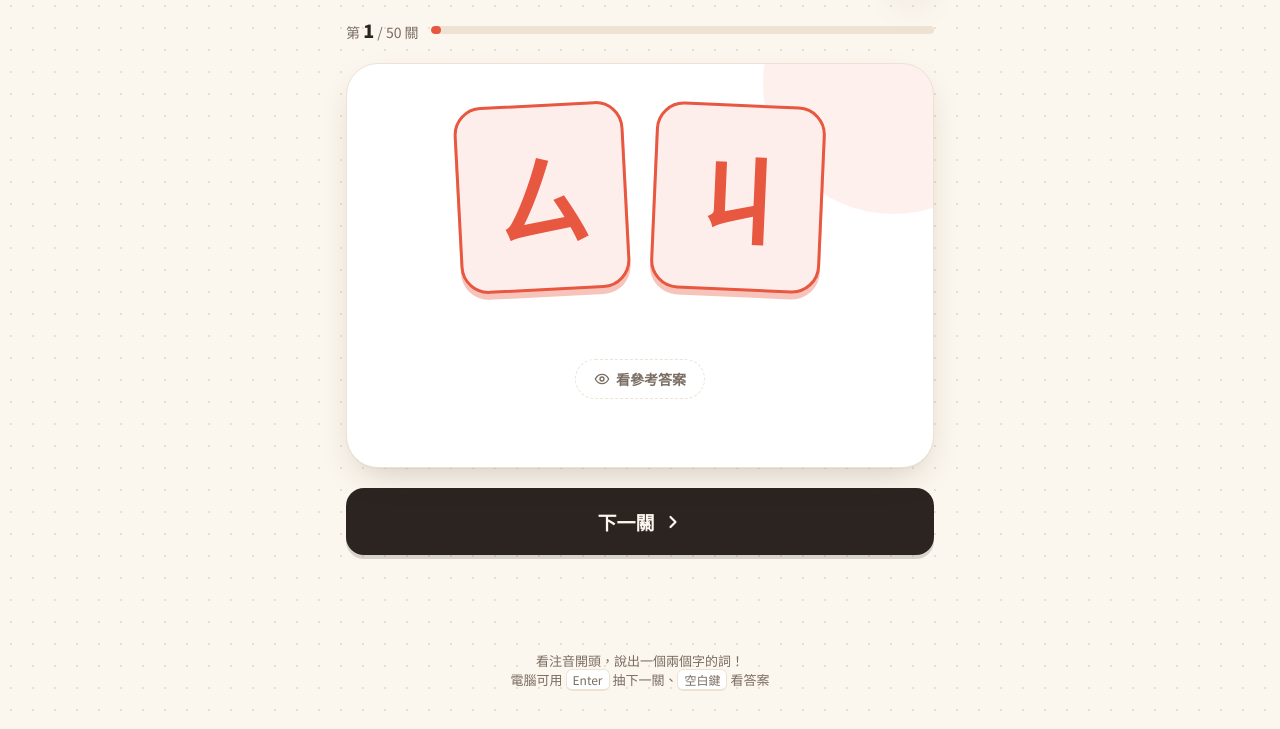
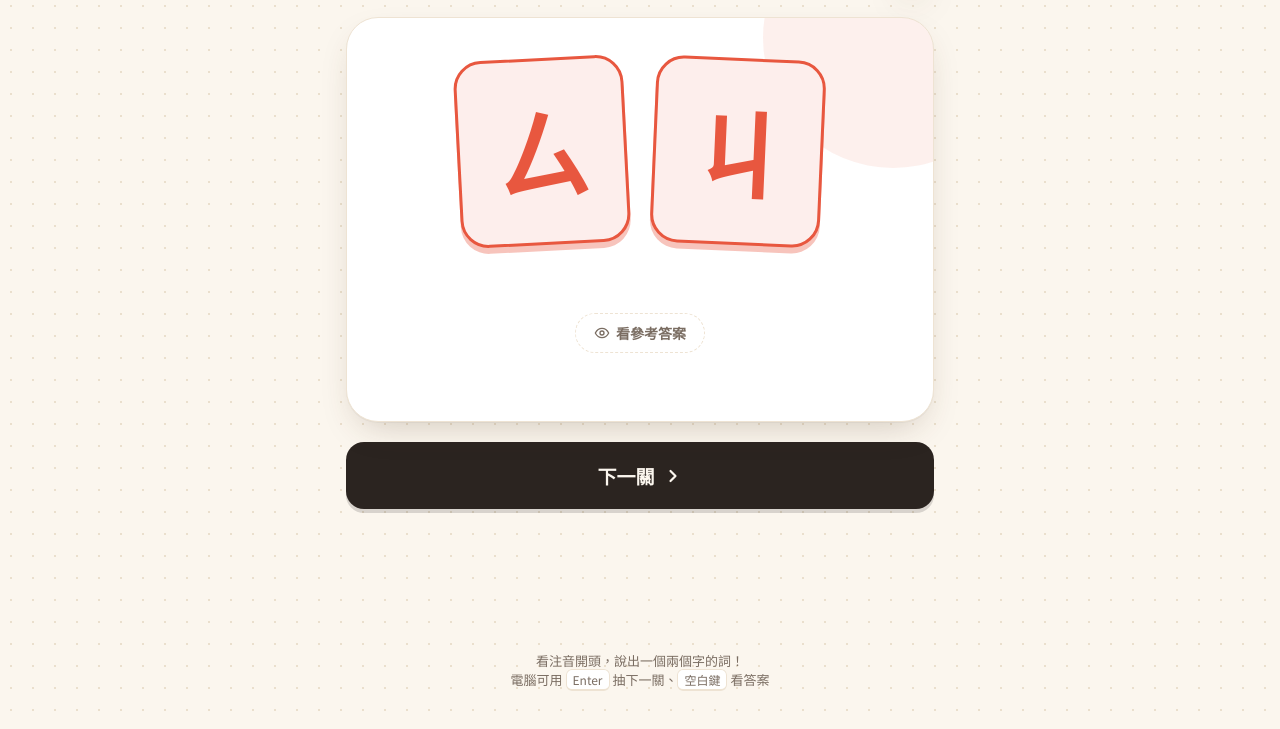
Before and after one commit to mieuxwei/zhuyin-game, a plain HTML site: page index.html in a window 1280 px wide. Both pictures are taken after a click on the button "開始遊戲". Shown: the part 71-800 px from the top of the page. Drawn offline with Linux system fonts and the light colour scheme.

Commit message:
兩個注音同時停下，移除上方關卡數與進度條
Co-Authored-By: Claude Opus 5.5 <noreply@anthropic.com>

```diff
--- a/index.html
+++ b/index.html
@@ -116,7 +116,6 @@
   .card.idle .peek, .card.rolling .peek, .card.idle .ans, .card.rolling .ans { display: none !important; }
   .tile.q { color: var(--ink-soft); border-color: var(--line); border-style: dashed; background: var(--bg); box-shadow: none; }
   .tile.spin { animation: jiggle .14s linear infinite; color: color-mix(in srgb, var(--c) 55%, var(--paper)); }
-  .tile:nth-child(2).spin { animation-delay: -.07s; }
   .tile.land { animation: land .45s cubic-bezier(.3,1.8,.5,1); }
   @keyframes jiggle { 0%, 100% { translate: 0 -3px; } 50% { translate: 0 3px; } }
   @keyframes land { 0% { scale: 1.25; } 100% { scale: 1; } }
@@ -165,8 +164,6 @@
       <svg viewBox="0 0 24 24" fill="none" stroke="currentColor" stroke-width="2.2" stroke-linecap="round" stroke-linejoin="round"><path d="M16 3h5v5M4 20L21 3M21 16v5h-5M15 15l6 6M4 4l5 5"/></svg>
     </button>
   </header>
-
-  <div class="count"><span>第 <b id="no">–</b> / <span id="total">50</span> 關</span><div class="bar"><div id="prog" style="width:0"></div></div></div>
 
   <section class="card idle" id="card">
     <div class="tiles" id="tiles"><div class="tile q">?</div><div class="tile q">?</div></div>
@@ -248,7 +245,6 @@ const $ = id => document.getElementById(id);
 const shuffle = a => { a = a.slice(); for (let i = a.length - 1; i > 0; i--) { const j = Math.random() * (i + 1) | 0; [a[i], a[j]] = [a[j], a[i]]; } return a; };
 
 let deck = shuffle(DATA), idx = -1, busy = false;
-$("total").textContent = deck.length;
 const SYMS = [..."ㄅㄆㄇㄈㄉㄊㄋㄌㄍㄎㄏㄐㄑㄒㄓㄔㄕㄖㄗㄘㄙㄧㄨㄩ"];
 const rand = a => a[Math.random() * a.length | 0];
 
@@ -265,7 +261,6 @@ function reset() {
   const card = $("card"); card.className = "card idle";
   $("tiles").innerHTML = `<div class="tile q">?</div><div class="tile q">?</div>`;
   $("status").textContent = "按「開始遊戲」隨機抽一題！";
-  $("no").textContent = "–"; $("prog").style.width = "0";
   setOpen(false); setGo("開始遊戲", false);
 }
 
@@ -279,13 +274,12 @@ function draw() {
   const card = $("card"); card.className = "card rolling";
   setOpen(false);
   $("status").innerHTML = `<span class="dots">隨機抽題中</span>`;
-  $("no").textContent = idx + 1;
-  $("prog").style.width = ((idx + 1) / deck.length * 100) + "%";
   setGo("抽題中…", true);
 
   $("tiles").innerHTML = `<div class="tile spin"></div><div class="tile spin"></div>`;
   const tiles = [...$("tiles").children];
-  const stops = [900 + Math.random() * 300, 1500 + Math.random() * 400];
+  const stop = 1100 + Math.random() * 400;
+  const stops = [stop, stop];
   const t0 = performance.now();
   const timer = setInterval(() => {
     const t = performance.now() - t0;
```
